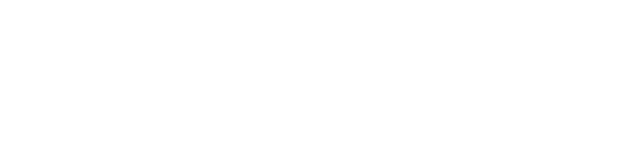
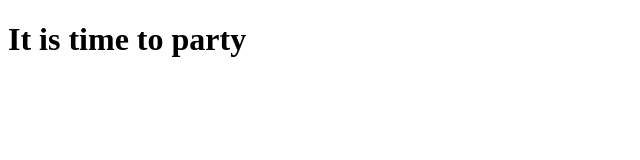
Before and after one commit to joybob22/project1, a plain HTML site: page matc/project1/index.html in a window 1280 px wide. Shown: the whole page, without its empty margins (0-640 px from the left). Drawn offline with Linux system fonts and the light colour scheme.

Commit message:
added a header

```diff
--- a/matc/project1/index.html
+++ b/matc/project1/index.html
@@ -1,2 +1,9 @@
 <!DOCTYPE html>
-<html></html>
+<html>
+    <head>
+        <title>Party Times</title>
+    </head>
+    <body>
+        <h1>It is time to party</h1>
+    </body>
+</html>
```
